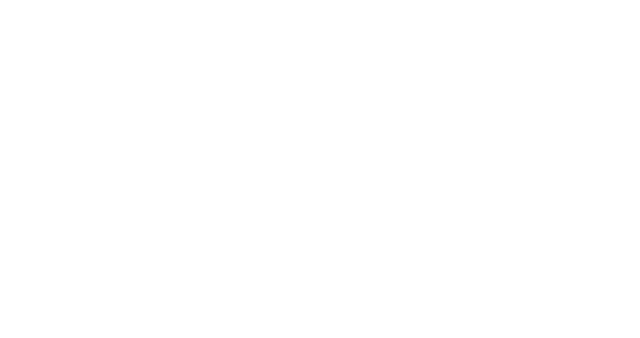
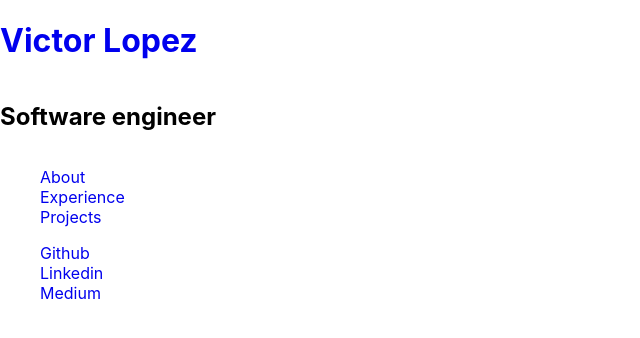
Before and after one commit to victora-lopez/portfolio, a React (Create React App) app: page / in a window 1280 px wide. Shown: the top 338 px of the page, without its empty margins (0-640 px from the left). Built offline with nearby package versions, Linux system fonts and the light colour scheme.

Commit message:
Create CSS for Sidebar
I created the CSS file and adjusted the CSS in the
App.css file to create the grid columns so the
side bar only takes up 1/3 of the screen and the
main portion will take up 2/3 (not implemented yet)
Need to implement the fixed portion of the sidebar.

```diff
--- a/src/Components/App.css
+++ b/src/Components/App.css
@@ -1,38 +1,9 @@
-.App {
-  text-align: center;
+.App{
+  display: grid;
+  grid-template-columns: repeat(3, 1fr);
 }
 
-.App-logo {
-  height: 40vmin;
-  pointer-events: none;
+Sidebar{
+  display: grid;
+  grid-column: 0 / 2;
 }
-
-@media (prefers-reduced-motion: no-preference) {
-  .App-logo {
-    animation: App-logo-spin infinite 20s linear;
-  }
-}
-
-.App-header {
-  background-color: #282c34;
-  min-height: 100vh;
-  display: flex;
-  flex-direction: column;
-  align-items: center;
-  justify-content: center;
-  font-size: calc(10px + 2vmin);
-  color: white;
-}
-
-.App-link {
-  color: #61dafb;
-}
-
-@keyframes App-logo-spin {
-  from {
-    transform: rotate(0deg);
-  }
-  to {
-    transform: rotate(360deg);
-  }
-}
--- /dev/null
+++ b/src/Components/Sidebar.css
@@ -0,0 +1,23 @@
+body{
+    margin: 0;
+    padding: 0;
+}
+
+li{
+    list-style: none;
+    margin: 0;
+    padding: 0;
+}
+
+a{
+    text-decoration: none;
+    margin: 0;
+    padding: 0;
+}
+
+.side-header{
+    display: flex;
+    flex-flow: column nowrap;
+    justify-content: center;
+    align-items: flex-start;
+}
--- a/src/Components/Sidebar.js
+++ b/src/Components/Sidebar.js
@@ -1,22 +1,27 @@
-import { render } from '@testing-library/react';
 import React from 'react';
+import './Sidebar.css';
 
 function Sidebar() {
-    render(
+    return(
         <div>
-            <a href='victor-lopez.dev' className='name'><span>Victor Lopez</span></a>
-            <a href='victor-lopez.dev' className='title'><span>Software Engineer</span></a>
+
+            <div className='side-header'>
+                <h1>
+                    <a href='/' className='name'>Victor Lopez</a>
+                </h1>
+                <h2 className='title'>Software engineer</h2>
+            </div>
 
             <ul>
-                <a href='victor-lopez.dev' className='about'><span>About</span></a>
-                <a href='victor-lopez.dev' className='experience'><span>Experience</span></a>
-                <a href='victor-lopez.dev' className='projects'><span>Projects</span></a>
+                <li><a href='victor-lopez.dev' className='about'><span>About</span></a></li>
+                <li><a href='victor-lopez.dev' className='experience'><span>Experience</span></a></li>
+                <li><a href='victor-lopez.dev' className='projects'><span>Projects</span></a></li>
             </ul>
 
             <ul>
-                <a href='https://github.com/victora-lopez/' className='github'></a>
-                <a href='https://www.linkedin.com/in/victora-lopez/' className='linkedin'></a>
-                <a href='https://medium.com/@victorandreslopez314' className='medium'></a>
+                <li><a href='https://github.com/victora-lopez/' className='github'><span className='label'>Github</span></a></li>
+                <li><a href='https://www.linkedin.com/in/victora-lopez/' className='linkedin'><span className='label'>Linkedin</span></a></li>
+                <li><a href='https://medium.com/@victorandreslopez314' className='medium'><span className='label'>Medium</span></a></li>
             </ul>
         </div>
     )
```
